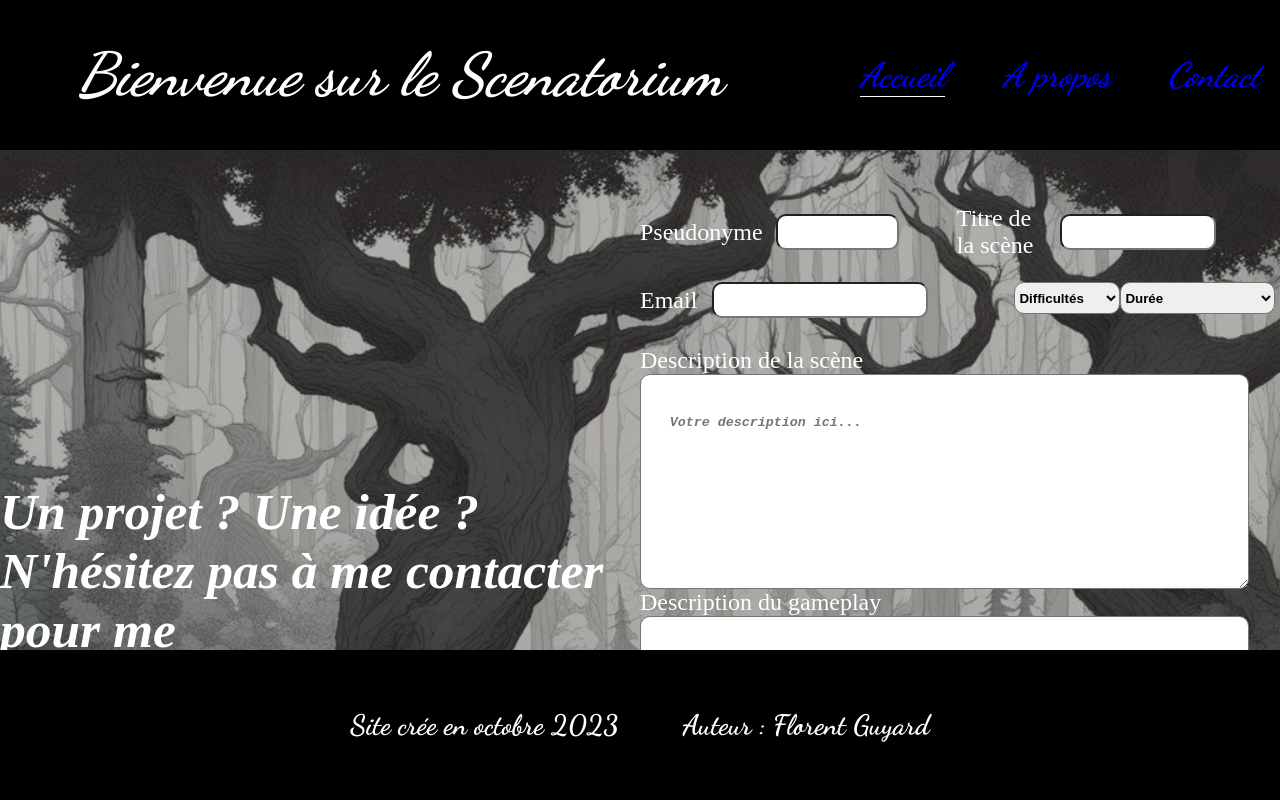
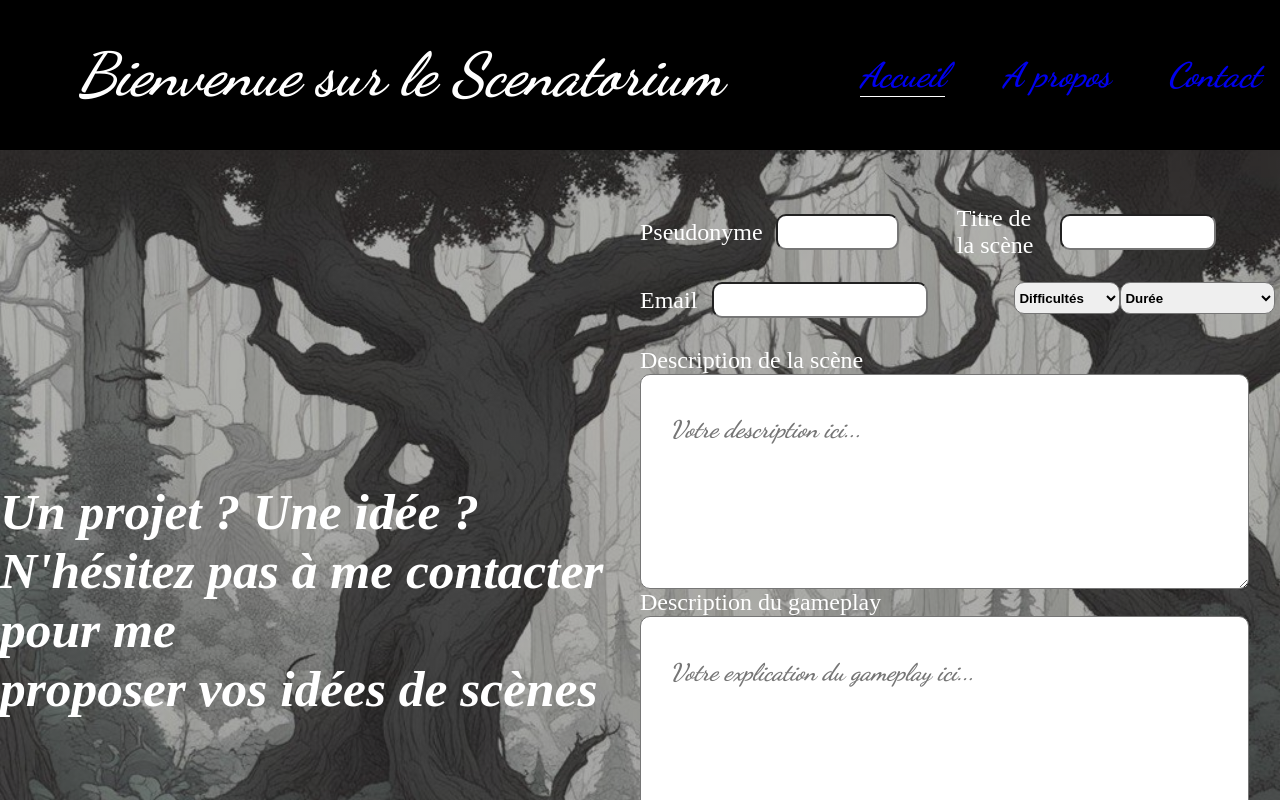
Before and after one commit to damodred53/site_JDR, a React (Create React App) app: page /contact in a window 1280 px wide. Shown: the top 800 px of the page. Built offline with nearby package versions, Linux system fonts and the light colour scheme; a web font is replaced by a local one.

Commit message:
correctif du footer

```diff
--- a/public/index.html
+++ b/public/index.html
@@ -1,14 +1,12 @@
 <!DOCTYPE html>
 <html lang="en">
+
 <head>
   <meta charset="utf-8" />
   <link rel="icon" href="%PUBLIC_URL%/favicon.ico" />
   <meta name="viewport" content="width=device-width, initial-scale=1" />
   <meta name="theme-color" content="#000000" />
-    <meta
-      name="description"
-      content="Web site created using create-react-app"
-    />
+  <meta name="description" content="Web site created using create-react-app" />
   <link rel="apple-touch-icon" href="%PUBLIC_URL%/logo192.png" />
   <!--
       manifest.json provides metadata used when your web app is installed on a
@@ -26,9 +24,12 @@
     -->
   <title>React App</title>
 </head>
+
 <body>
   <noscript>You need to enable JavaScript to run this app.</noscript>
+  <div class="wrapper">
     <div id="root"></div>
+  </div>
   <!--
       This HTML file is a template.
       If you open it directly in the browser, you will see an empty page.
@@ -39,5 +40,9 @@
       To begin the development, run `npm start` or `yarn start`.
       To create a production bundle, use `npm run build` or `yarn build`.
     -->
+  <footer>
+    <div id="footer_kasa"></div>
+  </footer>
 </body>
+
 </html>
--- a/src/App.js
+++ b/src/App.js
@@ -24,12 +24,22 @@ function App() {
               <Route exact path='/form' Component={Form}></Route>
               <Route exact path='/contact' Component={Contact}></Route>
             </Routes>
-          <Footer />
+
         </Router>
 
     </React.StrictMode>
+
   );
 
 }
 
+
 export default App;
+
+const Footer2 = () => {
+
+  return (
+  <Footer />
+  )
+}
+export  {Footer2};
--- a/src/Components/Footer.js
+++ b/src/Components/Footer.js
@@ -4,7 +4,7 @@ import React from 'react';
 const Footer = () => {
 
     return (
-        <div className='footer_div'>
+        <div id='footer_div' className='footer_div'>
             <h3 className='text_footer_div'>Site crée en octobre 2023</h3>
             <h3 className='text_footer_div'>Auteur : Florent Guyard</h3>
         </div>
--- a/src/Components/LandingPage.js
+++ b/src/Components/LandingPage.js
@@ -1,12 +1,12 @@
 import React from "react";
 import Introduction from "./documents/introduction";
 import Image from "../assets/image_icone_loupe.svg";
-
+import Footer from "./Footer";
 
 const LandingPage = () => {
 
     return (
-
+        <div>
         <div className="div_presentation">
 
             <section className="explanation_landingpage">
@@ -60,9 +60,13 @@ const LandingPage = () => {
 
                 </div>
 
+
             </section>
 
         </div>
+
+        </div>
+
     )
 }
 export default LandingPage;
--- a/src/Components/style.scss
+++ b/src/Components/style.scss
@@ -197,7 +197,8 @@ body {
                     gap: 10%;
                     white-space: nowrap;
                     padding-left: 10%;;
-                    padding-right: 10%;                    border-radius: $border_radius;
+                    padding-right: 10%;
+                    border-radius: $border_radius;
 
                 }
             }
@@ -268,7 +269,10 @@ body {
     background-repeat: no-repeat;
     background-size: cover;
     color: $color_text;
+
+
 }
+
 
 .projet_contact {
     width: 50%;
@@ -356,6 +360,8 @@ body {
                     font-style: italic;
                     font-weight: bold;
                     padding-top: 2%;
+                    font-family: $Dancing_script;
+                    font-size: 24px;
                 }
                 .textarea::placeholder {
                     padding-top: 5%;
@@ -386,9 +392,12 @@ body {
     font-size: 24px;
     background-color: black;
     gap: 5%;
-    position:absolute;
+    /*position:absolute;
     bottom: 0;
     left: 0;
+    right: 0;
+    position: fixed;*/
+
 
     .text_footer_div {
         color: $color_text;
--- a/src/index.js
+++ b/src/index.js
@@ -1,15 +1,38 @@
 import React from 'react';
 import ReactDOM from 'react-dom/client';
-
+import Footer from './Components/Footer';
 import './index.css';
 import App from './App';
 import reportWebVitals from './reportWebVitals';
+import {BrowserRouter as Router, Routes, Route} from 'react-router-dom';
+import LandingPage from './Components/LandingPage';
+import About from './Components/About';
+import Scene from './Components/Scene';
+import Form from './Components/Form';
+import Header from './Components/Header';
+import Contact from './Components/Contact';
 
 const root = ReactDOM.createRoot(document.getElementById('root'));
 root.render(
   <React.StrictMode>
-    <App/>
-  </React.StrictMode>
+        <Router>
+          <Header />
+            <Routes>
+              <Route exact path='/' Component={LandingPage}></Route>
+              <Route exact path='/about' Component={About}></Route>
+              <Route exact path='/scene' Component={Scene}></Route>
+              <Route exact path='/form' Component={Form}></Route>
+              <Route exact path='/contact' Component={Contact}></Route>
+            </Routes>
+
+        </Router>
+
+    </React.StrictMode>
+);
+
+const footer = ReactDOM.createRoot(document.getElementById('footer_kasa'));
+footer.render(
+  <Footer />
 );
 
 // If you want to start measuring performance in your app, pass a function
```
Lines whose indentation alone changed are shown as unchanged.
